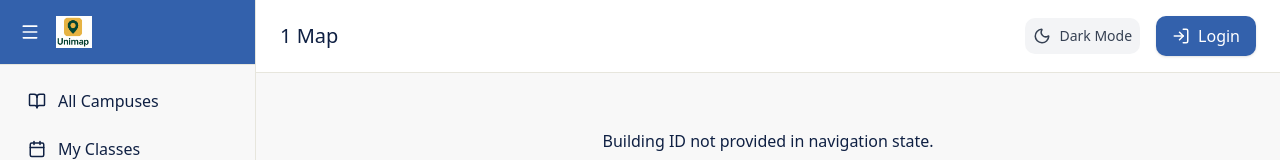
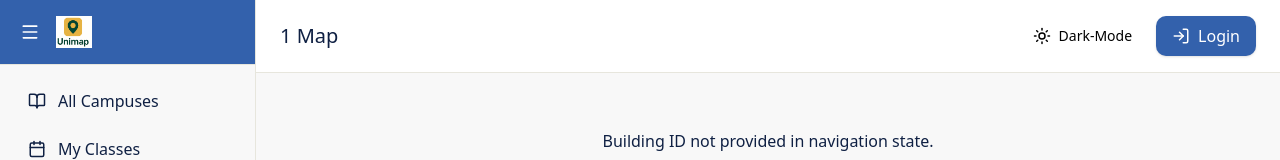
Before and after one commit to SLOMY0010/UniMap_SDE_Project, a React (Vite) app in the folder frontend/: page /building/1 in a window 1280 px wide. Shown: the top 160 px of the page. Built offline with nearby package versions, Linux system fonts and the light colour scheme.

Commit message:
fix: fixed dark mode

```diff
--- a/frontend/src/components/layout/Navbar.jsx
+++ b/frontend/src/components/layout/Navbar.jsx
@@ -82,23 +82,13 @@ return (
       <div className="flex items-center gap-4">
         {/* Dark Mode Toggle - Always visible */}
         <button
-            onClick={toggleDarkMode}
-            className={`flex items-center gap-2 p-2 rounded-lg transition-colors ${
-              isDark
-                ? 'bg-gray-800 hover:bg-gray-700 text-white'
-                : 'bg-gray-100 hover:bg-gray-200 text-gray-700'
-            }`}
-            title={isDark ? 'Switch to light mode' : 'Switch to dark mode'}
-          >
-            {isDark ? (
-              <Sun size={18} />
-            ) : (
-              <Moon size={18} />
-            )}
-            <span className="text-sm font-medium">
-              {isDark ? 'Light Mode' : 'Dark Mode'}
-            </span>
-          </button>
+          onClick={toggleDarkMode}
+          className={`flex items-center ${isDark? 'text-white': 'text-black'} gap-2 p-2 rounded-lg bg-gray-800 hover:bg-gray-700 transition-colors`}
+          title="Switch to light mode"
+        >
+          <Sun size={18} />
+          <span className="text-sm font-medium ">{isDark? 'Light-Mode': 'Dark-Mode'}</span>
+        </button>
 
         {user ? (
           <DropdownMenu>
@@ -113,7 +103,7 @@ return (
               </button>
             </DropdownMenuTrigger>
             <DropdownMenuContent align="end" className="w-56">
-              <DropdownMenuLabel className="font-semibold">My Account</DropdownMenuLabel>
+              <DropdownMenuLabel>My Account</DropdownMenuLabel>
               <DropdownMenuSeparator />
               <DropdownMenuItem className="cursor-pointer" onClick={() => navigate('/calendar')}>
                 <BookOpen className="mr-2 h-4 w-4 text-primary dark:text-primary-foreground" />
--- a/frontend/src/components/search/SearchBar.jsx
+++ b/frontend/src/components/search/SearchBar.jsx
@@ -1,4 +1,4 @@
-import { useState } from 'react';
+import { useState, Fragment } from 'react';
 import { Search, X } from 'lucide-react';
 import { motion } from 'motion/react';
 
@@ -23,27 +23,27 @@ export default function SearchBar({ onSearch, onClear, isSearching, hasResults,
   };
 
 return (
+    <Fragment>
       <motion.div
         initial={{ opacity: 0, y: -20 }}
         animate={{ opacity: 1, y: 0 }}
         transition={{ duration: 0.5 }}
-      className="mb-8"
-    >
+        className="mb-6">
         <div className="mb-6">
-        <h2 className="text-2xl font-semibold text-foreground mb-6">Search for Rooms, Buildings, or Campuses</h2>
+          <h2 className="text-2xl font-semibold text-foreground mb-6">Search</h2>
           <div className="flex gap-3 max-w-2xl">
             <div className="flex-1 relative">
               <Search
-              className="absolute left-3 top-1/2 transform -translate-y-1/2 text-muted-foreground pointer-events-none"
+                className="absolute left-3 top-1/2 transform -translate-y-1/2 text-muted-foreground dark:text-gray-400 pointer-events-none"
                 size={18}
               />
               <input
                 type="text"
-              placeholder="Search for rooms, buildings, or campuses..."
+                placeholder="Search rooms, buildings, or campuses"
                 value={searchQuery}
                 onChange={(e) => setSearchQuery(e.target.value)}
                 onKeyPress={handleKeyPress}
-              className="w-full pl-10 pr-4 py-3 bg-input-background border-2 border-border rounded-lg transition-all focus:border-primary focus:outline-none"
+                className="w-full pl-10 pr-32 py-3 bg-input-background dark:bg-gray-800 border-2 border-border rounded-lg transition-all focus:border-primary focus:outline-none text-foreground dark:text-gray-100 placeholder:text-muted-foreground dark:placeholder:text-gray-500"
               />
             </div>
             <motion.button
@@ -51,7 +51,7 @@ export default function SearchBar({ onSearch, onClear, isSearching, hasResults,
               disabled={isSearching}
               whileHover={{ scale: 1.02 }}
               whileTap={{ scale: 0.98 }}
-            className="px-6 py-3 bg-primary text-primary-foreground rounded-lg hover:bg-primary/90 transition-colors disabled:opacity-50 disabled:cursor-not-allowed"
+              className="px-6 py-3 bg-primary text-primary-foreground dark:bg-primary dark:text-primary-foreground rounded-lg hover:bg-primary/90 dark:hover:bg-primary/80 transition-colors disabled:opacity-50 disabled:cursor-not-allowed"
             >
               {isSearching ? 'Searching...' : 'Search'}
             </motion.button>
@@ -62,12 +62,14 @@ export default function SearchBar({ onSearch, onClear, isSearching, hasResults,
                 animate={{ opacity: 1, scale: 1 }}
                 whileHover={{ scale: 1.05 }}
                 whileTap={{ scale: 0.95 }}
-              className="px-4 py-3 bg-gray-100 text-gray-700 rounded-lg hover:bg-gray-200 transition-colors"
+                className="px-4 py-3 bg-gray-100 dark:bg-gray-800 text-gray-700 dark:text-gray-200 rounded-lg hover:bg-gray-200 dark:hover:bg-gray-700 transition-colors"
               >
                 <X size={20} />
               </motion.button>
             )}
           </div>
+        </div>
+
         {error && (
           <motion.p
             initial={{ opacity: 0, y: -10 }}
@@ -77,7 +79,8 @@ export default function SearchBar({ onSearch, onClear, isSearching, hasResults,
             {error}
           </motion.p>
         )}
-      </div>
+
     </motion.div>
+    </Fragment>
   );
 }
```
Lines whose indentation alone changed are shown as unchanged.
